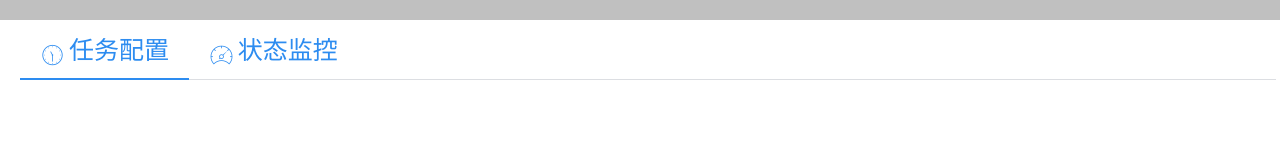
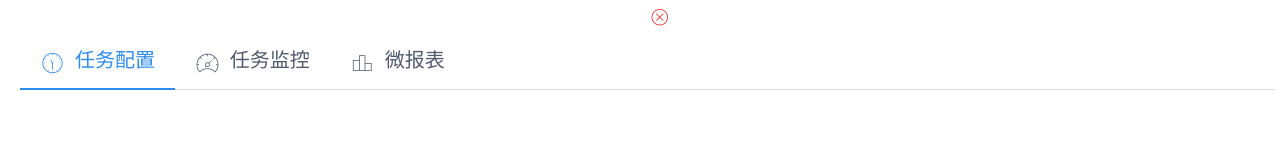
Before and after one commit to xy-assistant/helper, an Electron app: page src/index.html in a window 1280 px wide. Drawn offline with Linux system fonts and the light colour scheme; files whose address does not match are found by name.

Commit message:
add application close button

```diff
--- a/src/components/router.js
+++ b/src/components/router.js
@@ -12,8 +12,8 @@ const Bar = { template: '<div>bar</div>' }
 // 或者，只是一个组件配置对象。
 // 我们晚点再讨论嵌套路由。
 const routes = [
-  { path: '/foo', component: Foo },
-  { path: '/bar', component: Bar }
+  { path: '/task', component: Foo },
+  { path: '/monitor', component: Bar }
 ]
 
 // 3. 创建 router 实例，然后传 `routes` 配置
--- a/src/index.html
+++ b/src/index.html
@@ -16,10 +16,12 @@
         .drag-able {
             -webkit-app-region: drag;
             width: 100%;
-            height: 20px;
+            height: 30px;
             padding-top: 0;
             margin-top: 0;
-            background-color: silver
+            /* background-color: silver; */
+            display: inline-block;
+            text-align: center;
         }
         button {
             -webkit-app-region: no-drag;
@@ -30,30 +32,46 @@
             margin: 0 2px 0 10px;
         }
         .e-item {
-            font-size: 25px!important;
+            font-size: 20px!important;
+        }
+        .max-min-close {
+            width: 20px;
+            height: 20px;
+            border-radius: 50%;
+            display: inline-block;
+            transition: 0.3s;
+            color: red;
+            -webkit-app-region: no-drag;
+            /* margin-top: 2px; */
         }
     </style>
     <title>Helper</title>
 </head>
 
 <body>
-    <div class="drag-able"></div>
     <div id="app">
+        <div class="drag-able">
+            <div class="max-min-close">
+            </div>
+            <div class="max-min-close close">
+                <Icon type="ios-close-circle-outline" size="20"></Icon>
+            </div>
+        </div>
         <i-menu mode="horizontal" :theme="defaultTheme" active-name="1">
-            <menu-item name="1">
-                <router-link to="/foo" style=" text-align : center ;text-align : left">
-                    <icon type="ios-clock-outline" size="25"></icon>
-                    <span class="e-item">任务配置</span>
-                </router-link>
+            <menu-item name="1" to="/task">
+                <icon type="ios-clock-outline" size="25"></icon>
+                <span class="e-item">任务配置</span>
             </menu-item>
-            <menu-item name="2">
-                <router-link to="/bar">
-                    <icon type="ios-speedometer-outline" size="25" ></icon>
-                    <span class="e-item">状态监控</span>
-                </router-link>
+            <menu-item name="2" to="/monitor">
+                <icon type="ios-speedometer-outline" size="25"></icon>
+                <span class="e-item">任务监控</span>
             </menu-item>
-            <router-view></router-view>
+            <menu-item name="3" to="/micro">
+                <icon type="ios-podium-outline" size="25"></icon>
+                <span class="e-item">微报表</span>
+            </menu-item>
         </i-menu>
+        <router-view></router-view>
     </div>
     <script>
         const router = require('./components/router.js')
@@ -71,6 +89,8 @@
             router
         })
     </script>
+    <script src="./renderer/viewevents/viewaction.js"></script>
+    <script src="./renderer/viewevents/eventbinder.js"></script>
 </body>
 
 </html>
--- /dev/null
+++ b/src/renderer/viewevents/eventbinder.js
@@ -0,0 +1,4 @@
+document.querySelector('div.max-min-close.close').addEventListener('click',(event)=> {
+    console.log('leave application')
+    leaveApplication()
+})
--- /dev/null
+++ b/src/renderer/viewevents/viewaction.js
@@ -0,0 +1,7 @@
+/**
+ * 退出应用程序
+ */
+function leaveApplication() {
+    const {ipcRenderer} = require('electron')
+    ipcRenderer.sendSync('quit-application-immediately')
+}
```
Also changed, not shown: src/index.js (+14 -2 lines), src/main/actions.js (added, +12 -0 lines).
